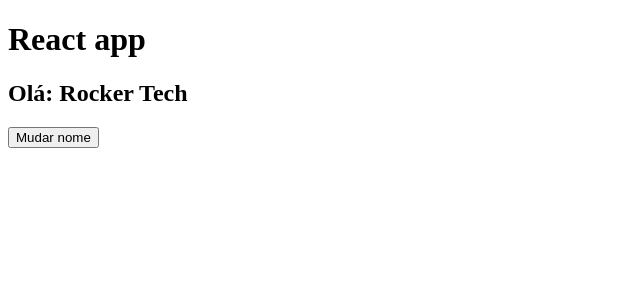
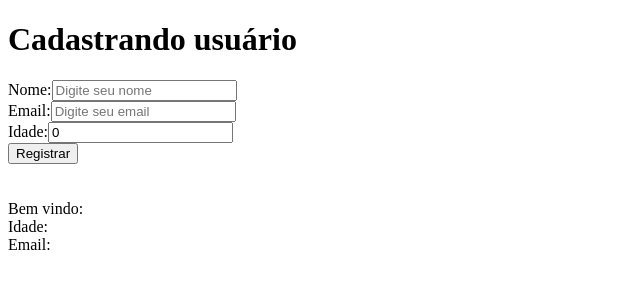
Before and after one commit to ricardorocker/full-stack-app, a React (Create React App) app: page / in a window 1280 px wide. Shown: the top 300 px of the page, without its empty margins (0-640 px from the left). Built offline with nearby package versions, Linux system fonts and the light colour scheme.

Commit message:
form, submit

```diff
--- a/src/App.js
+++ b/src/App.js
@@ -3,19 +3,81 @@
 // import Nome from "./components/Nome";
 
 function App() {
-  const [aluno, setAluno] = useState("Rocker Tech");
+  const [nome, setNome] = useState("");
+  const [email, setEmail] = useState("");
+  const [idade, setIdade] = useState(0);
 
-  function handleChangeName(nome) {
-    setAluno(nome);
+  const [user, setUser] = useState({});
+
+  function handleRegister(e) {
+    e.preventDefault();
+
+    alert("Usuario registrado com sucesso!");
+    setUser({
+      nome: nome,
+      idade: idade,
+      email: email,
+    });
   }
+
+  // const [aluno, setAluno] = useState("Rocker Tech");
+
+  // function handleChangeName(nome) {
+  //   setAluno(nome);
+  // }
 
   return (
     <div>
-      <h1>React app</h1>
+      <h1>Cadastrando usuário</h1>
+
+      <form onSubmit={handleRegister}>
+        <label>Nome:</label>
+        <input
+          placeholder="Digite seu nome"
+          value={nome}
+          onChange={(e) => setNome(e.target.value)}
+        />
+        <br />
+
+        <label>Email:</label>
+        <input
+          placeholder="Digite seu email"
+          value={email}
+          onChange={(e) => setEmail(e.target.value)}
+        />
+        <br />
+
+        <label>Idade:</label>
+        <input
+          placeholder="Digite seu idade"
+          value={idade}
+          onChange={(e) => setIdade(e.target.value)}
+        />
+        <br />
+
+        <button type="submit">Registrar</button>
+      </form>
+
+      <br />
+      <br />
+
+      <div>
+        <span>Bem vindo: {user.nome}</span>
+        <br />
+        <span>Idade: {user.idade}</span>
+        <br />
+        <span>Email: {user.email}</span>
+        <br />
+      </div>
+
+      {/* USESTATE */}
+      {/* <h1>React app</h1>
       <h2>Olá: {aluno}</h2>
       <button onClick={() => handleChangeName("Ricardo Rocker")}>
         Mudar nome
-      </button>
+      </button> */}
+
+      {/* COMPONENTS & PROPS */}
       {/* <Nome aluno="Ricardo" idade={28} />
       <br />
       <Nome aluno="Petrucia" idade={26} /> */}
```
